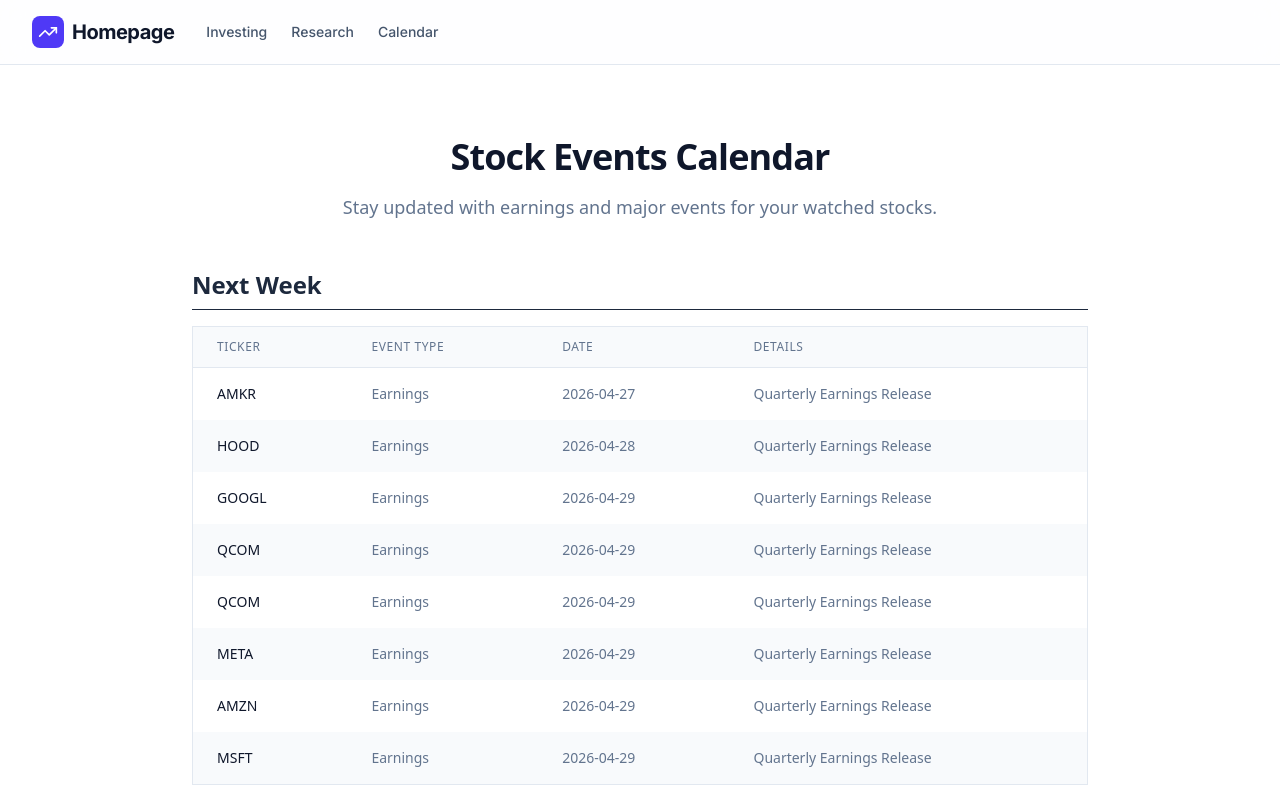
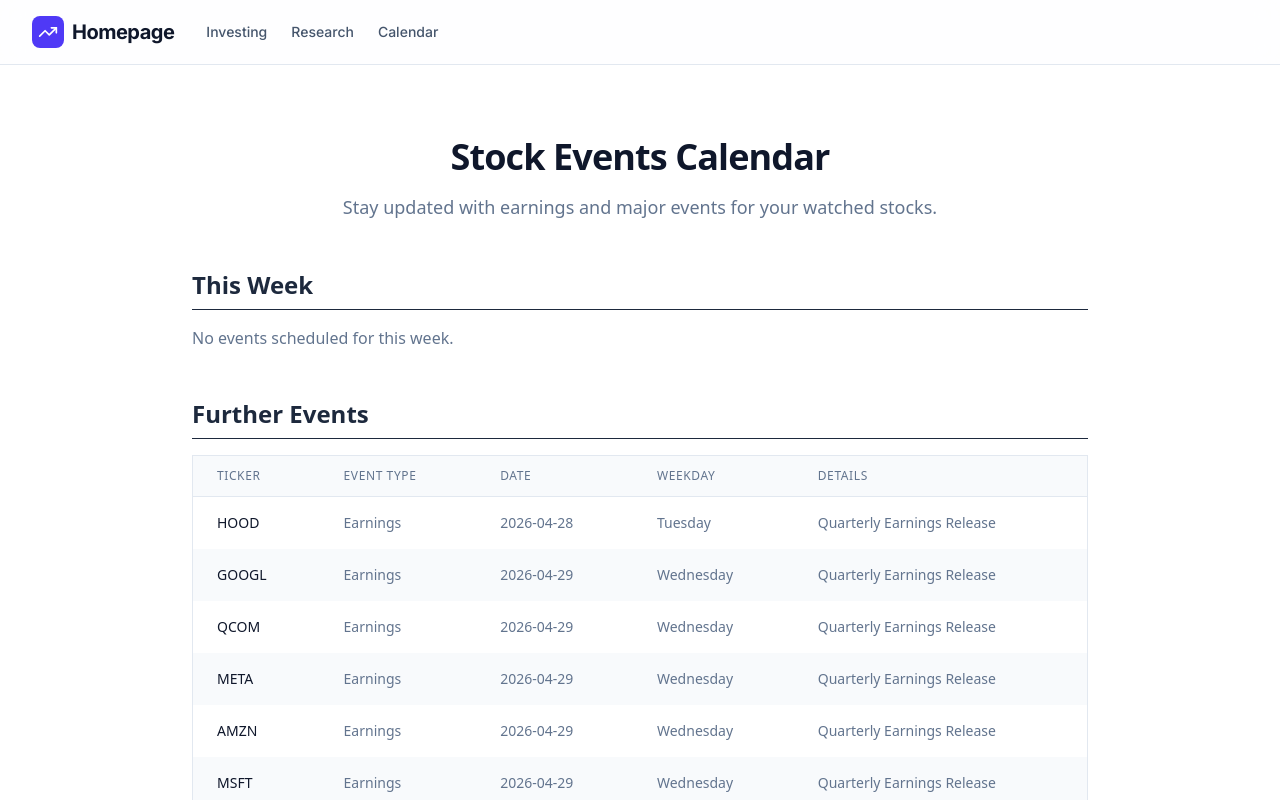
Before and after one commit to maxwillzq/alphajax_pages, a Next.js app in the folder website/: page /calendar in a window 1280 px wide. Shown: the top 800 px of the page. Built offline with nearby package versions, Linux system fonts and the light colour scheme.

Commit message:
Fix calendar repeat data, add AI stocks, and show weekday

```diff
--- a/website/public/data/stock_events.json
+++ b/website/public/data/stock_events.json
@@ -42,15 +42,9 @@
     "Details": "Quarterly Earnings Release"
   },
   {
-    "Ticker": "QCOM",
-    "Type": "Earnings",
-    "Date": "2026-04-29",
-    "Details": "Quarterly Earnings Release"
-  },
-  {
     "Ticker": "AMKR",
     "Type": "Earnings",
-    "Date": "2026-04-27",
+    "Date": "2026-07-27",
     "Details": "Quarterly Earnings Release"
   },
   {
@@ -74,7 +68,49 @@
   {
     "Ticker": "CEG",
     "Type": "Earnings",
+    "Date": "2026-05-11",
+    "Details": "Quarterly Earnings Release"
+  },
+  {
+    "Ticker": "AVGO",
+    "Type": "Earnings",
+    "Date": "2026-06-03",
+    "Details": "Quarterly Earnings Release"
+  },
+  {
+    "Ticker": "TSLA",
+    "Type": "Earnings",
+    "Date": "2026-07-22",
+    "Details": "Quarterly Earnings Release"
+  },
+  {
+    "Ticker": "PLTR",
+    "Type": "Earnings",
+    "Date": "2026-05-04",
+    "Details": "Quarterly Earnings Release"
+  },
+  {
+    "Ticker": "SMCI",
+    "Type": "Earnings",
     "Date": "2026-05-05",
+    "Details": "Quarterly Earnings Release"
+  },
+  {
+    "Ticker": "INTC",
+    "Type": "Earnings",
+    "Date": "2026-07-23",
+    "Details": "Quarterly Earnings Release"
+  },
+  {
+    "Ticker": "ASML",
+    "Type": "Earnings",
+    "Date": "2026-07-15",
+    "Details": "Quarterly Earnings Release"
+  },
+  {
+    "Ticker": "TSM",
+    "Type": "Earnings",
+    "Date": "2026-07-16",
     "Details": "Quarterly Earnings Release"
   }
 ]
--- a/website/src/app/calendar/page.tsx
+++ b/website/src/app/calendar/page.tsx
@@ -26,10 +26,22 @@
       });
   }, []);
 
-  // Current date is 2026-04-25 based on metadata
-  const currentDate = new Date('2026-04-25');
-  const nextWeekDate = new Date('2026-04-25');
-  nextWeekDate.setDate(currentDate.getDate() + 7);
+  // Use actual current date based on user's local time
+  const today = new Date();
+  const year = today.getFullYear();
+  const month = String(today.getMonth() + 1).padStart(2, '0');
+  const day = String(today.getDate()).padStart(2, '0');
+  const todayStr = `${year}-${month}-${day}`;
+
+  const currentDate = new Date(todayStr);
+  const nextWeekDate = new Date(todayStr);
+  const daysUntilSunday = (7 - today.getDay()) % 7;
+  nextWeekDate.setDate(currentDate.getDate() + daysUntilSunday);
+
+  const getWeekday = (dateString: string) => {
+    const date = new Date(dateString);
+    return date.toLocaleDateString('en-US', { weekday: 'long', timeZone: 'UTC' });
+  };
 
   // Filter and Sort
   const processedEvents = events
@@ -37,6 +49,11 @@
       const eventDate = new Date(event.Date);
       return eventDate >= currentDate;
     })
+    .filter((event, index, self) =>
+      index === self.findIndex((e) => (
+        e.Ticker === event.Ticker && e.Type === event.Type && e.Date === event.Date
+      ))
+    )
     .sort((a, b) => {
       return new Date(a.Date).getTime() - new Date(b.Date).getTime();
     });
@@ -69,9 +86,9 @@
           <div className="space-y-12">
             {/* Section 1: Next Week */}
             <section>
-              <h2 className="text-2xl font-bold mb-4 text-slate-800 border-b pb-2">Next Week</h2>
+              <h2 className="text-2xl font-bold mb-4 text-slate-800 border-b pb-2">This Week</h2>
               {nextWeekEvents.length === 0 ? (
-                <p className="text-slate-500">No events scheduled for next week.</p>
+                <p className="text-slate-500">No events scheduled for this week.</p>
               ) : (
                 <div className="overflow-x-auto">
                   <table className="min-w-full bg-white border border-slate-200">
@@ -80,6 +97,7 @@
                         <th className="px-6 py-3 border-b border-slate-200 text-left text-xs font-medium text-slate-500 uppercase tracking-wider">Ticker</th>
                         <th className="px-6 py-3 border-b border-slate-200 text-left text-xs font-medium text-slate-500 uppercase tracking-wider">Event Type</th>
                         <th className="px-6 py-3 border-b border-slate-200 text-left text-xs font-medium text-slate-500 uppercase tracking-wider">Date</th>
+                        <th className="px-6 py-3 border-b border-slate-200 text-left text-xs font-medium text-slate-500 uppercase tracking-wider">Weekday</th>
                         <th className="px-6 py-3 border-b border-slate-200 text-left text-xs font-medium text-slate-500 uppercase tracking-wider">Details</th>
                       </tr>
                     </thead>
@@ -89,6 +107,7 @@
                           <td className="px-6 py-4 whitespace-nowrap text-sm font-medium text-slate-900">{event.Ticker}</td>
                           <td className="px-6 py-4 whitespace-nowrap text-sm text-slate-500">{event.Type}</td>
                           <td className="px-6 py-4 whitespace-nowrap text-sm text-slate-500">{event.Date}</td>
+                          <td className="px-6 py-4 whitespace-nowrap text-sm text-slate-500">{getWeekday(event.Date)}</td>
                           <td className="px-6 py-4 whitespace-nowrap text-sm text-slate-500">{event.Details}</td>
                         </tr>
                       ))}
@@ -111,6 +130,7 @@
                         <th className="px-6 py-3 border-b border-slate-200 text-left text-xs font-medium text-slate-500 uppercase tracking-wider">Ticker</th>
                         <th className="px-6 py-3 border-b border-slate-200 text-left text-xs font-medium text-slate-500 uppercase tracking-wider">Event Type</th>
                         <th className="px-6 py-3 border-b border-slate-200 text-left text-xs font-medium text-slate-500 uppercase tracking-wider">Date</th>
+                        <th className="px-6 py-3 border-b border-slate-200 text-left text-xs font-medium text-slate-500 uppercase tracking-wider">Weekday</th>
                         <th className="px-6 py-3 border-b border-slate-200 text-left text-xs font-medium text-slate-500 uppercase tracking-wider">Details</th>
                       </tr>
                     </thead>
@@ -120,6 +140,7 @@
                           <td className="px-6 py-4 whitespace-nowrap text-sm font-medium text-slate-900">{event.Ticker}</td>
                           <td className="px-6 py-4 whitespace-nowrap text-sm text-slate-500">{event.Type}</td>
                           <td className="px-6 py-4 whitespace-nowrap text-sm text-slate-500">{event.Date}</td>
+                          <td className="px-6 py-4 whitespace-nowrap text-sm text-slate-500">{getWeekday(event.Date)}</td>
                           <td className="px-6 py-4 whitespace-nowrap text-sm text-slate-500">{event.Details}</td>
                         </tr>
                       ))}
```
